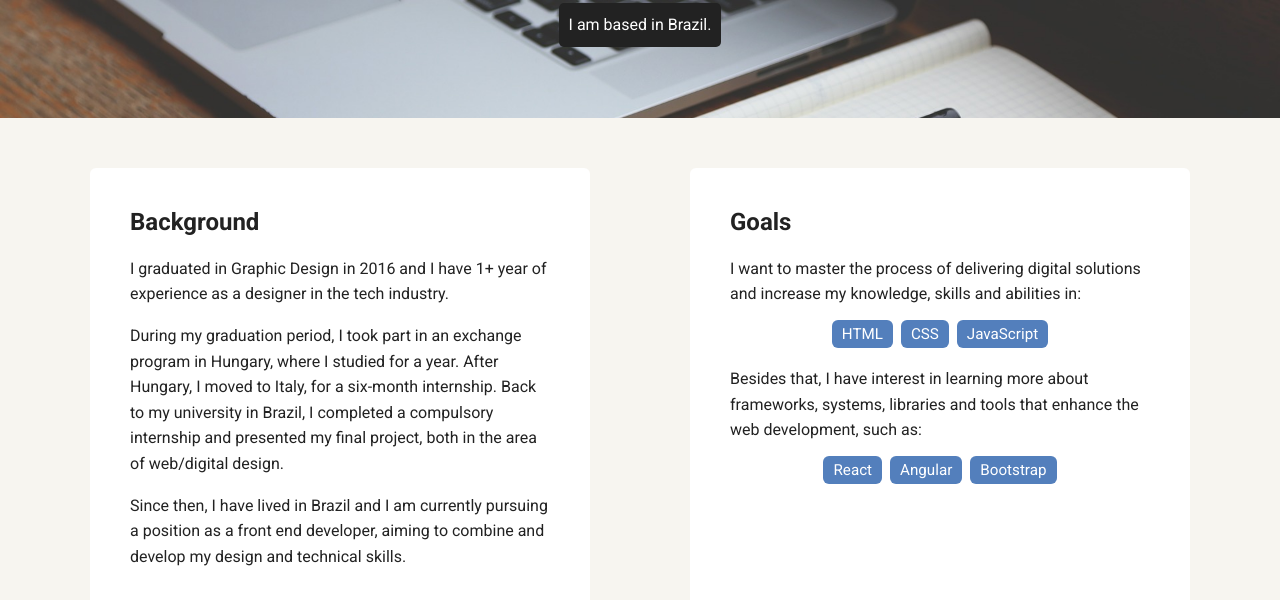
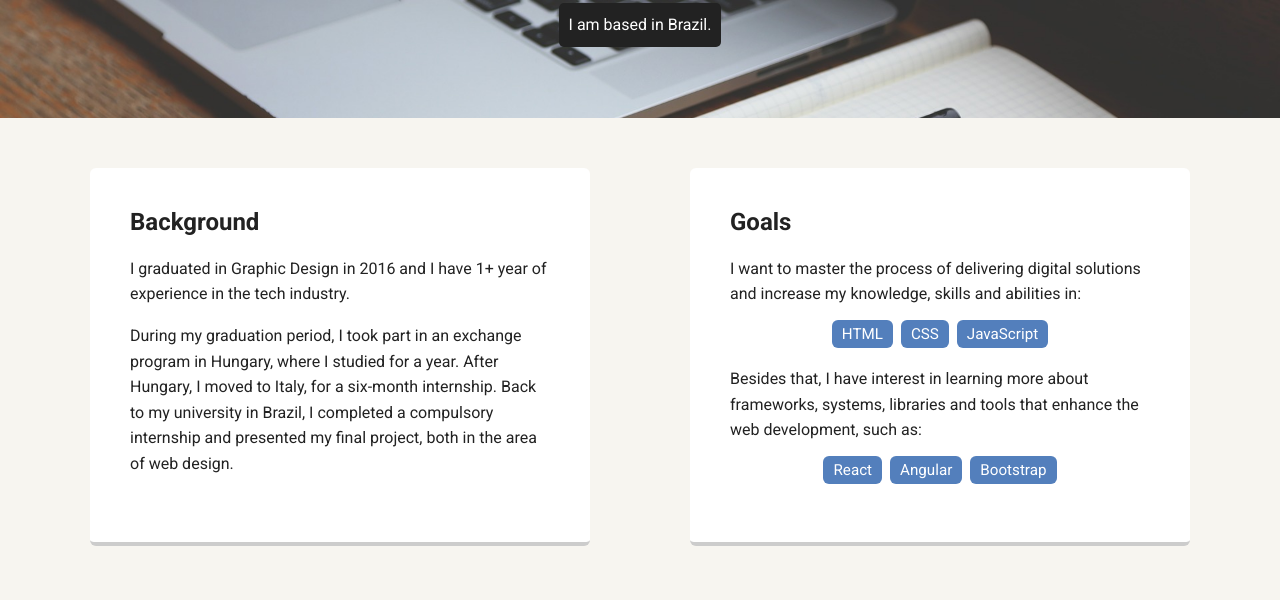
Before and after one commit to felipepcovatti/Techdegree-Project-01, a plain HTML site: page index.html in a window 1280 px wide. Shown: the part 352-952 px from the top of the page. Drawn offline with Linux system fonts and the light colour scheme; a web font is replaced by a local one.

Commit message:
background update

```diff
--- a/index.html
+++ b/index.html
@@ -33,10 +33,9 @@
     <div class="flex" id="home">
       <div class="card">
         <h2>Background</h2>
-        <p>I graduated in Graphic Design in 2016 and I have 1+ year of experience as a designer in the tech industry.</p>
+        <p>I graduated in Graphic Design in 2016 and I have 1+ year of experience in the tech industry.</p>
         <p>During my graduation period, I took part in an exchange program in Hungary, where I studied for a year. After Hungary, I moved to Italy, for a six-month internship. Back to my university in Brazil, I completed a compulsory internship and presented
-          my final project, both in the area of web/digital design.</p>
-        <p>Since then, I have lived in Brazil and I am currently pursuing a position as a front end developer, aiming to combine and develop my design and technical skills.</p>
+          my final project, both in the area of web design.</p>
       </div>
       <div class="card">
         <h2>Goals</h2>
```
